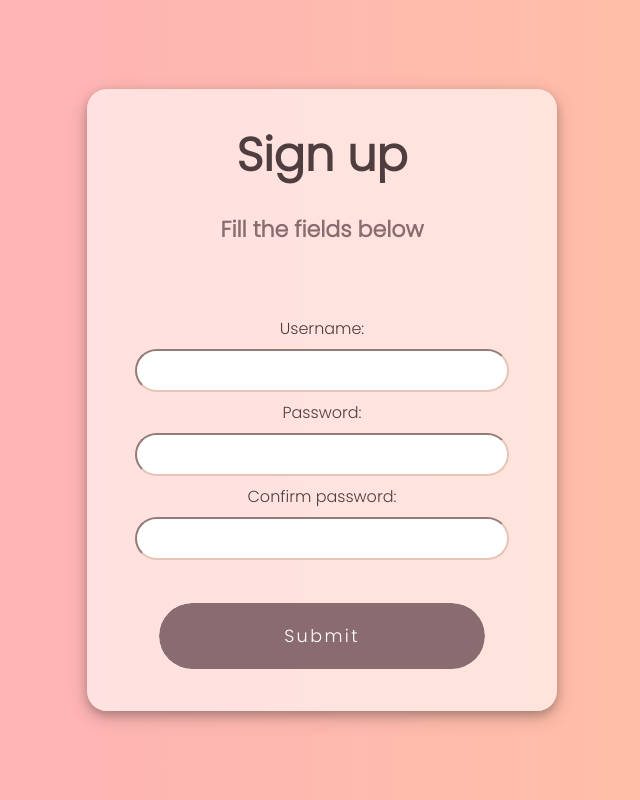
After one commit to tuuznik/DEAR, a Flask app: page /sign_up in a window 1280 px wide. The commit adds this page. Shown: the whole page, without its empty margins (318-958 px from the left). Run offline with Flask 2, Linux system fonts and the light colour scheme.

Commit message:
Add templates for sign in & sign up

```diff
--- a/app.py
+++ b/app.py
@@ -1,4 +1,4 @@
-from flask import Flask, render_template
+from flask import Flask, render_template, request
 
 app = Flask(__name__)
 
@@ -7,5 +7,26 @@ def main_page():
     return render_template("index.html")
 
 
+@app.route("/sign_in", methods=["GET", "POST"])
+def sign_in():
+    error = None
+    if request.method == 'GET':
+        return render_template('login.html')
+    elif request.method == 'POST':
+        pass
+        # if valid_login(request.form['username'],
+        #                request.form['password']):
+        #     return log_the_user_in(request.form['username'])
+        # else:
+        #     error = 'Invalid username/password'
+    return render_template("index.html")
+
+
+@app.route("/sign_up", methods=["GET"])
+def sign_up():
+    if request.method == 'GET':
+        return render_template('sign_up.html')
+
+
 if __name__ == "__main__":
     app.run(debug=True)
--- a/static/css/buttons.css
+++ b/static/css/buttons.css
@@ -1,8 +1,10 @@
 .button {
     display: inline-block;
     padding: 0.75rem 1.25rem;
+    border: none;
     border-radius: 10rem;
     color: #fff;
+    font-family: 'Poppins', sans-serif;
     font-size: 1.1rem;
     letter-spacing: 0.15rem;
     transition: all 0.3s;
--- /dev/null
+++ b/static/css/forms.css
@@ -0,0 +1,12 @@
+input[type=text] {
+    width: 100%;
+    padding: 12px 20px;
+    margin: 8px 0;
+    box-sizing: border-box;
+    border-radius: 10rem;
+    border-color: rgb(230, 196, 184);
+  }
+
+  label {
+	color: #4e3e40;
+}
--- a/static/css/main.css
+++ b/static/css/main.css
@@ -3,16 +3,17 @@ body, html {
     margin: 0;
     padding: 0;
     background: linear-gradient(to right, #FFAFBD, #ffc3a0);
-    font-family: 'Georgia', monospace;
+    font-family: 'Poppins', sans-serif;
 }
 
 h1 {
     color:  #4e3e40;
-    font-size: 2.7rem;
+    font-size: 2.9rem;
 }
 
 h3 {
     color:  #8a6c70;
+    font-size: 1.38rem;
 }
 
 main {
@@ -25,7 +26,7 @@ main {
 }
 
 .box {
-    background-color: rgba(255, 255, 255, 0.4);
+    background-color: rgba(255, 255, 255, 0.6);
     padding: 1em;
     padding-bottom: 2em;
     padding-left: 3em;
--- /dev/null
+++ b/templates/sign_up.html
@@ -0,0 +1,30 @@
+<!DOCTYPE html>
+<html lang="en">
+    <head>
+        <title>DEAR | Drink & Eat Affordably Ranking</title>
+        <link rel="preconnect" href="https://fonts.googleapis.com">
+        <link rel="preconnect" href="https://fonts.gstatic.com" crossorigin>
+        <link href="https://fonts.googleapis.com/css2?family=Poppins:wght@200;300&display=swap" rel="stylesheet">
+        <link rel="stylesheet" href="{{ url_for('static', filename='css/main.css') }}">
+        <link rel="stylesheet" href="{{ url_for('static', filename='css/buttons.css') }}">
+        <link rel="stylesheet" href="{{ url_for('static', filename='css/forms.css') }}">
+    </head>
+    <body>
+        <main>
+            <div class="box">
+                <form id="form_signup">
+                    <h1 style="margin-bottom: 5px; margin-top: 15px;"">Sign up</h1>
+                    <h3 style="margin-bottom: 70px;">Fill the fields below</h3>
+                    <label for="uname"> Username:</label><br>
+                    <input type="text" id="uname" name="uname"><br>
+                    <label for="password">Password:</label><br>
+                    <input type="text" id="password" name="password">
+                    <label for="password_2">Confirm password:</label><br>
+                    <input type="text" id="password_2" name="password_2">
+                </form>
+                <br>
+                <button class="button" type="submit" form="form_signup" value="Submit">Submit</button>
+            </div>
+        </main>
+    </body>
+</html>
```
Also changed, not shown: templates/index.html (+5 -2 lines), templates/login.html (added, +28 -0 lines).
